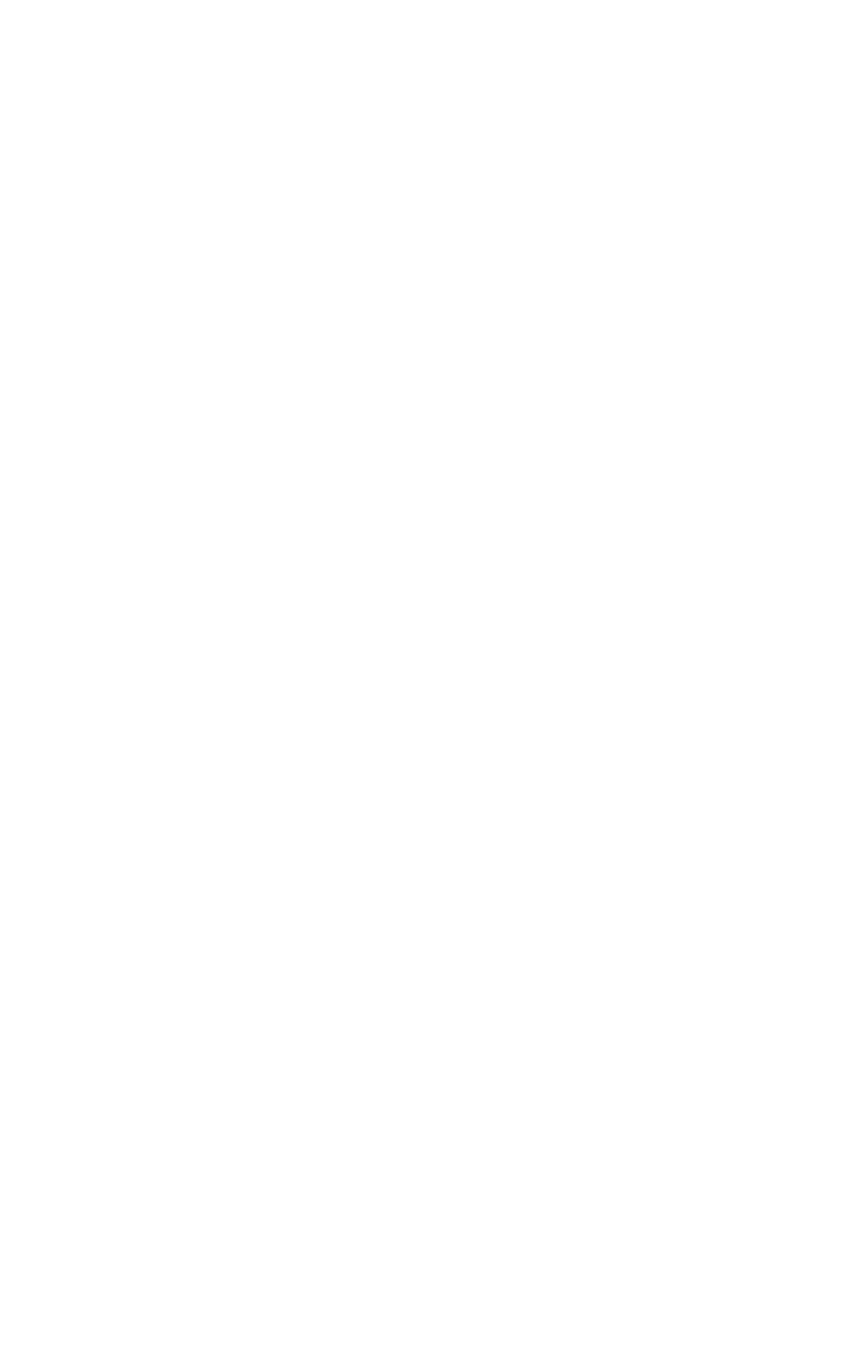
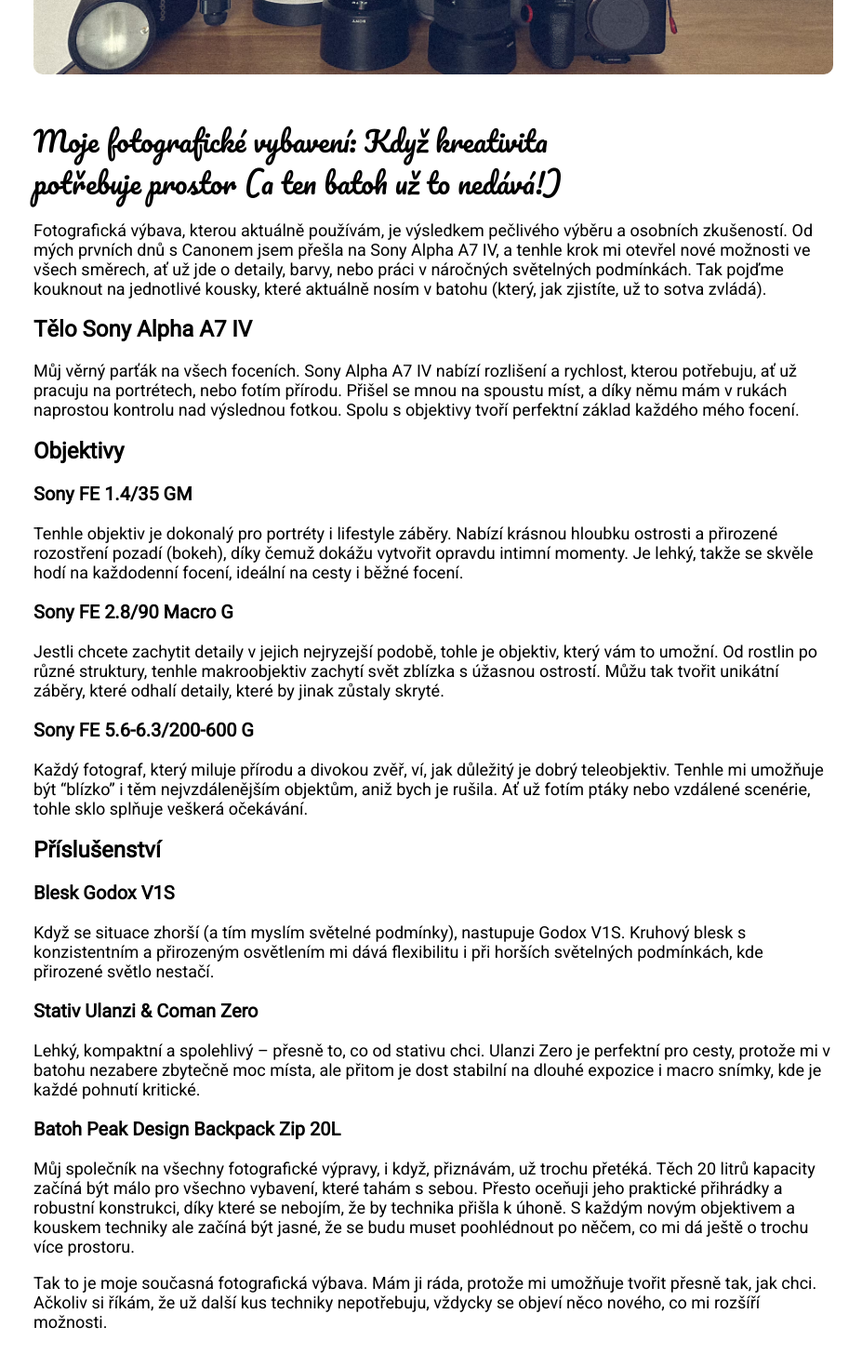
Before and after one commit to Kachull4/kacafoti, a Next.js app: page /blog/moje-fotograficke-vybaveni in a window 1280 px wide. Before the commit this address had no page. Shown: the part 580-2050 px from the top of the page at 93% size, without its empty margins (174-1101 px from the left). Before the commit the page ends 800 px from the top, so only its background shows below. Built offline with nearby package versions, Linux system fonts and the light colour scheme.

Commit message:
moje foto vybava

```diff
--- /dev/null
+++ b/src/app/blog/moje-fotograficke-vybaveni/page.tsx
@@ -0,0 +1,80 @@
+import { BlogDetailPage } from "../../components/article";
+
+export default function Article() {
+  return (
+    <BlogDetailPage
+      title="Moje fotografické vybavení: Když kreativita potřebuje prostor (a ten batoh už to nedává!)"
+      imageUrl="/blog/images/moje-fotograficke-vybaveni-detail.avif"
+    >
+      <p>
+        Fotografická výbava, kterou aktuálně používám, je výsledkem pečlivého
+        výběru a osobních zkušeností. Od mých prvních dnů s Canonem jsem přešla
+        na Sony Alpha A7 IV, a tenhle krok mi otevřel nové možnosti ve všech
+        směrech, ať už jde o detaily, barvy, nebo práci v náročných světelných
+        podmínkách. Tak pojďme kouknout na jednotlivé kousky, které aktuálně
+        nosím v batohu (který, jak zjistíte, už to sotva zvládá).
+      </p>
+      <h2>Tělo Sony Alpha A7 IV</h2>
+      <p>
+        Můj věrný parťák na všech foceních. Sony Alpha A7 IV nabízí rozlišení a
+        rychlost, kterou potřebuju, ať už pracuju na portrétech, nebo fotím
+        přírodu. Přišel se mnou na spoustu míst, a díky němu mám v rukách
+        naprostou kontrolu nad výslednou fotkou. Spolu s objektivy tvoří
+        perfektní základ každého mého focení.
+      </p>
+      <h2>Objektivy</h2>
+      <h3>Sony FE 1.4/35 GM</h3>
+      <p>
+        Tenhle objektiv je dokonalý pro portréty i lifestyle záběry. Nabízí
+        krásnou hloubku ostrosti a přirozené rozostření pozadí (bokeh), díky
+        čemuž dokážu vytvořit opravdu intimní momenty. Je lehký, takže se skvěle
+        hodí na každodenní focení, ideální na cesty i běžné focení.
+      </p>
+      <h3>Sony FE 2.8/90 Macro G</h3>
+      <p>
+        Jestli chcete zachytit detaily v jejich nejryzejší podobě, tohle je
+        objektiv, který vám to umožní. Od rostlin po různé struktury, tenhle
+        makroobjektiv zachytí svět zblízka s úžasnou ostrostí. Můžu tak tvořit
+        unikátní záběry, které odhalí detaily, které by jinak zůstaly skryté.
+      </p>
+      <h3>Sony FE 5.6-6.3/200-600 G</h3>
+      <p>
+        Každý fotograf, který miluje přírodu a divokou zvěř, ví, jak důležitý je
+        dobrý teleobjektiv. Tenhle mi umožňuje být “blízko” i těm
+        nejvzdálenějším objektům, aniž bych je rušila. Ať už fotím ptáky nebo
+        vzdálené scenérie, tohle sklo splňuje veškerá očekávání.
+      </p>
+      <h2>Příslušenství</h2>
+      <h3>Blesk Godox V1S</h3>
+      <p>
+        Když se situace zhorší (a tím myslím světelné podmínky), nastupuje Godox
+        V1S. Kruhový blesk s konzistentním a přirozeným osvětlením mi dává
+        flexibilitu i při horších světelných podmínkách, kde přirozené světlo
+        nestačí.
+      </p>
+      <h3>Stativ Ulanzi & Coman Zero</h3>
+      <p>
+        Lehký, kompaktní a spolehlivý – přesně to, co od stativu chci. Ulanzi
+        Zero je perfektní pro cesty, protože mi v batohu nezabere zbytečně moc
+        místa, ale přitom je dost stabilní na dlouhé expozice i macro snímky,
+        kde je každé pohnutí kritické.
+      </p>
+      <h3>Batoh Peak Design Backpack Zip 20L</h3>
+      <p>
+        Můj společník na všechny fotografické výpravy, i když, přiznávám, už
+        trochu přetéká. Těch 20 litrů kapacity začíná být málo pro všechno
+        vybavení, které tahám s sebou. Přesto oceňuji jeho praktické přihrádky a
+        robustní konstrukci, díky které se nebojím, že by technika přišla k
+        úhoně. S každým novým objektivem a kouskem techniky ale začíná být
+        jasné, že se budu muset poohlédnout po něčem, co mi dá ještě o trochu
+        více prostoru.
+      </p>
+      <p>
+        Tak to je moje současná fotografická výbava. Mám ji ráda, protože mi
+        umožňuje tvořit přesně tak, jak chci. Ačkoliv si říkám, že už další kus
+        techniky nepotřebuju, vždycky se objeví něco nového, co mi rozšíří
+        možnosti.
+      </p>
+    </BlogDetailPage>
+  );
+}
```
Also changed, not shown: src/app/articles.ts (+10 -2 lines), public/blog/images/moje-fotograficke-vybaveni-detail.avif (added), public/blog/images/moje-fotograficke-vybaveni.avif (added).
